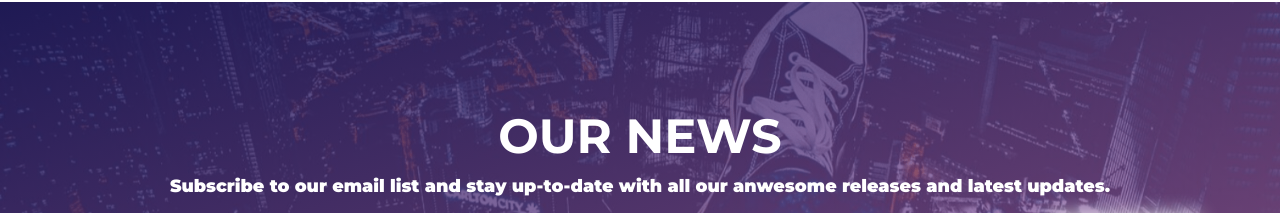
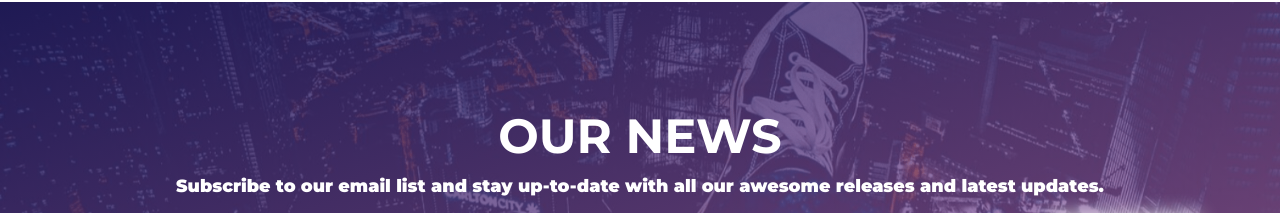
Before and after one commit to ashiqdev/ph-assignment-02, a plain HTML site: page index.html in a window 1280 px wide. Shown: the part 2878-3091 px from the top of the page. Drawn offline with nearby package versions, Linux system fonts and the light colour scheme.

Commit message:
fix: spelling mistake

```diff
--- a/index.html
+++ b/index.html
@@ -358,7 +358,7 @@
           <h4>OUR NEWS</h4>
           <p>
             Subscribe to our email list and stay up-to-date with all our
-            anwesome releases and latest updates.
+            awesome releases and latest updates.
           </p>
           <div class="input-group mb-3">
             <input
```
